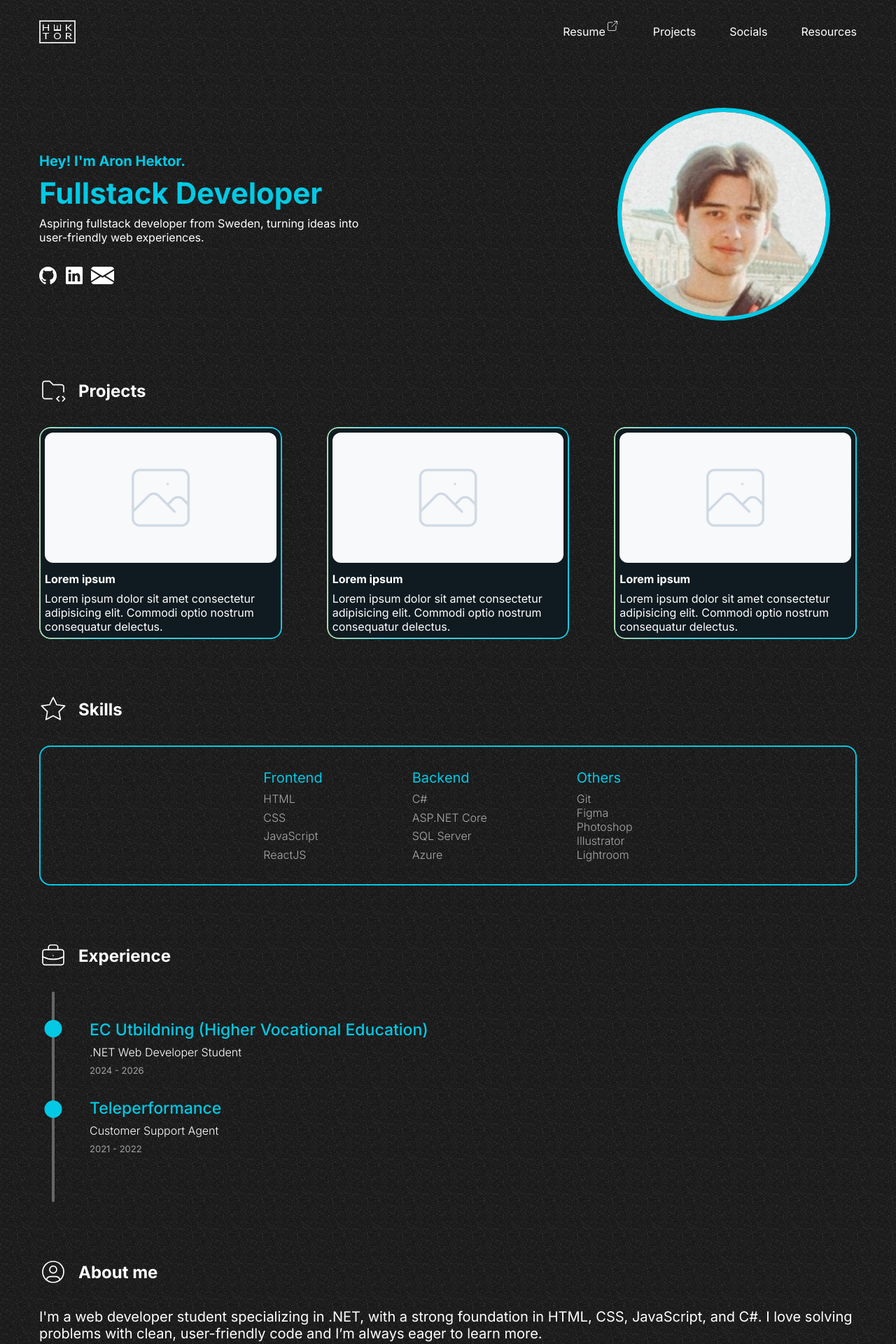
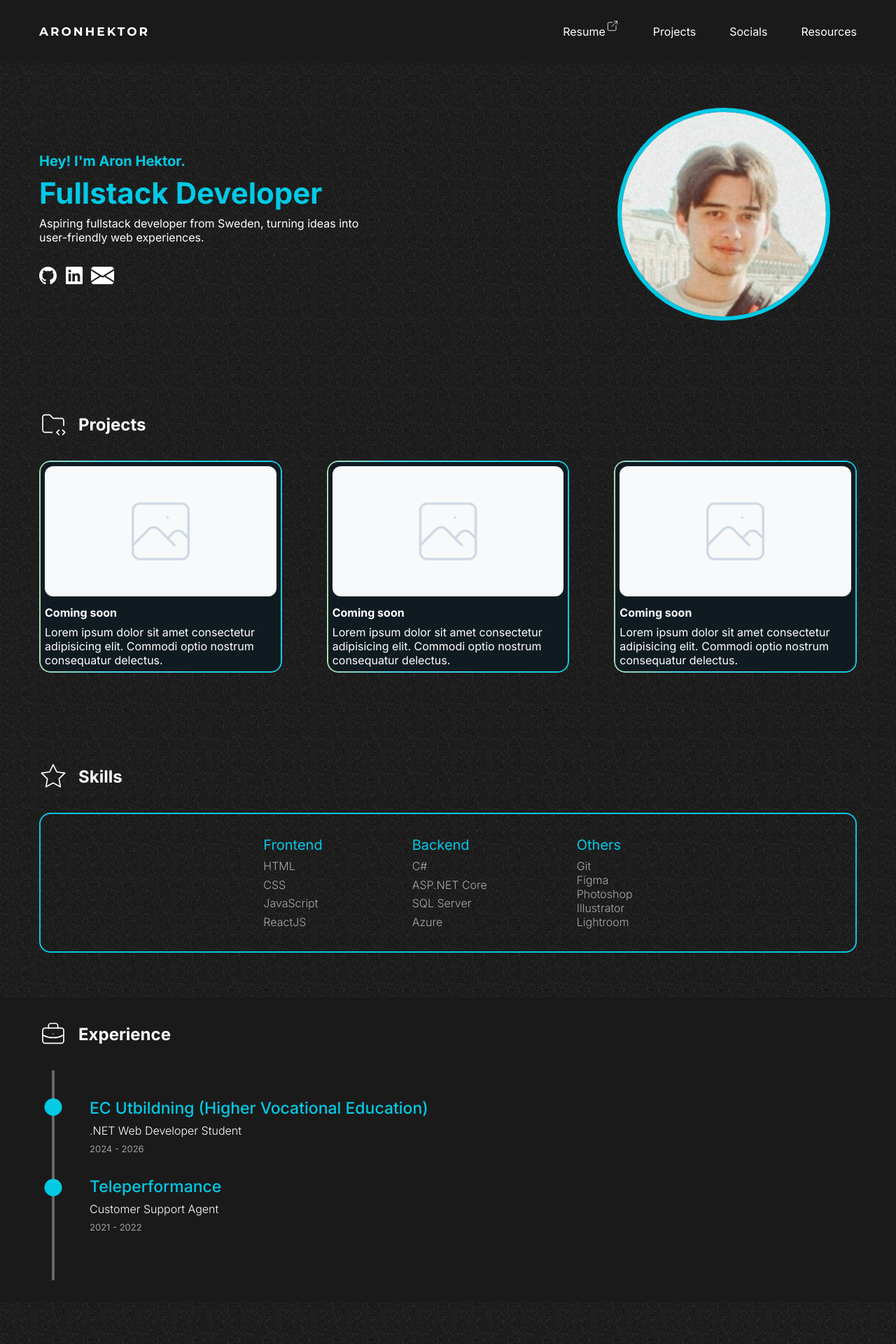
Before and after one commit to AAHektor/aahektor.github.io, a React (Vite) app: page /#/ in a window 1280 px wide. Shown: the top 1920 px of the page at 70% size. Built offline with nearby package versions, Linux system fonts and the light colour scheme.

Commit message:
changed structure, set page-wrapper for each component

```diff
--- a/src/App.css
+++ b/src/App.css
@@ -1,4 +1,6 @@
 @import url('https://fonts.googleapis.com/css2?family=Inter:ital,opsz,wght@0,14..32,100..900;1,14..32,100..900&display=swap');
+@import url('https://fonts.googleapis.com/css2?family=Montserrat:wght@700&display=swap');
+
 
 * { box-sizing: border-box; padding: 0; margin: 0; }
 
@@ -74,6 +76,11 @@
 .card h3 { padding-bottom: .5rem; }
 
 /* HEADER */
+
+#header-section {
+    background: #1a1a1a;
+}
+
 .header {
   display: flex;
   justify-content: space-between;
@@ -81,7 +88,15 @@
   padding: .7rem 0;
   border-radius: 8px;
 }
-.header h1 { font-size: 16px; color: orange; }
+.header h1 {
+  font-size: 17px;
+  color: #fff;
+  font-family: 'Montserrat', sans-serif;
+  letter-spacing: 2px; /* gör att det känns mer “logotypigt” */
+  font-weight: 800;
+  text-transform: uppercase;
+  letter-spacing: 3px;
+ }
 
 /* Visa/dölj logga (klass .logotype) i mobil */
 @media (max-width: 768px) { .logotype { display: none; } }
@@ -109,6 +124,12 @@
 }
 
 /* HERO */
+#hero-section {
+  /* background: #1a1a1a; */
+  padding-top: 3rem;
+  padding-bottom: 3rem;
+}
+
 .socials-links { margin-top: 1rem; display: flex; gap: .1rem; }
 .socials-links img { width: 70%; }
 .socials-links a { transition: transform .2s ease, color .2s ease; }
@@ -116,7 +137,6 @@
 
 .hero-content {
   display: flex;
-  margin-top: 5rem;
   justify-content: space-between;
   gap: 3rem;
 }
@@ -176,7 +196,8 @@
 .card-container-column { display: flex; flex-direction: column; gap: 1.5rem; flex: 1; }
 
 /* PROJECTS */
-.projects-section { margin-top: 5rem; }
+.projects-section { padding-top: 3rem; }
+.projects-section { padding-bottom: 3rem; }
 .projects-section h2 { color: #fff; }
 
 .projects-header-container {
@@ -291,7 +312,16 @@
 }
 
 /* SKILLS */
-.skills-section { margin-top: 5rem; }
+
+#skills-section {
+
+}
+
+.skills-section {
+  padding-top: 3rem;
+  padding-bottom: 3rem;
+
+ }
 .skills-section h2 { color: #fff; }
 
 .skills-header-container {
@@ -319,7 +349,13 @@
 .skill-items { flex: 1; display: flex; flex-direction: column; color: #ffffff9f; font-weight: 300; justify-content: space-between; }
 
 /* EXPERIENCE */
-.experience-section { margin-top: 5rem; }
+
+#experience-section {
+    background: #1a1a1a;
+    padding-top: 1rem;
+    padding-bottom: 1rem;
+}
+
 .experience-section h2 { color: #fff; }
 
 .experience-content { display: flex; gap: 2rem; }
--- a/src/assets/components/About.jsx
+++ b/src/assets/components/About.jsx
@@ -9,6 +9,9 @@
   });
 
   return (
+    <section id='about-section'>
+      <div className='page-wrapper'>
+
         <div ref={ref} className={`about-section fade-right ${inView ? 'is-visible' : ''}`}>
           <div className='about-header-container'>
             <svg
@@ -34,6 +37,8 @@
             <p>I'm a web developer student specializing in .NET, with a strong foundation in HTML, CSS, JavaScript, and C#. I love solving problems with clean, user-friendly code and I’m always eager to learn more.</p>
           </div>
         </div>
+      </div>
+    </section>
   )
 }
 
--- a/src/assets/components/Experience.jsx
+++ b/src/assets/components/Experience.jsx
@@ -9,6 +9,9 @@
   })
 
   return (
+    <section id='experience-section'>
+      <div className='page-wrapper'>
+
         <div ref={ref} className={`experience-section fade-in ${inView ? 'is-visible' : ''}`}>
           <div className='projects-header-container'>
             <svg
@@ -50,6 +53,8 @@
             </div>
           </div>
         </div>
+      </div>
+    </section>
   )
 }
 
--- a/src/assets/components/Footer.jsx
+++ b/src/assets/components/Footer.jsx
@@ -2,6 +2,9 @@
 
 const Footer = () => {
   return (
+    <section id='footer-section'>
+      <div className='page-wrapper'>
+
         <div className='footer-section'>
           <div className='footer-information'>
             <div className='footer-information-item'>
@@ -43,6 +46,8 @@
           </div>
           <span className='copyright-tag'>© 2025 Aron Hektor. All rights reserved.</span>
         </div>
+      </div>
+    </section>
   )
 }
 
--- a/src/assets/components/Header.jsx
+++ b/src/assets/components/Header.jsx
@@ -3,8 +3,11 @@
 
 const Header = () => {
   return (
+    <section id='header-section'>
+      <div className='page-wrapper'>
         <div className='header'>
-      <img className='logotype' src="/mywebsite/images/header/Logo.svg" alt="" />
+          <h1>AronHektor</h1>
+          {/* <img className='logotype' src="/mywebsite/images/header/Logo.svg" alt="" /> */}
           <nav className='navlinks'>
             <a href="/mywebsite/CV.pdf" target="_blank" rel="noopener noreferrer">Resume
               <svg className='external-link'
@@ -28,6 +31,8 @@
             <NavLink>Resources</NavLink>
           </nav>
         </div>
+      </div>
+    </section>
   )
 }
 
--- a/src/assets/components/Hero.jsx
+++ b/src/assets/components/Hero.jsx
@@ -2,6 +2,9 @@
 
 const Hero = () => {
   return (
+    <section id='hero-section'>
+      <div className='page-wrapper'>
+
         <div className='hero-content'>
 
             <div className='hero-content-left'>
@@ -40,6 +43,9 @@
             </div>
 
         </div>
+      </div>
+
+    </section>
   )
 }
 
--- a/src/assets/components/LinkedinConnect.jsx
+++ b/src/assets/components/LinkedinConnect.jsx
@@ -26,6 +26,9 @@
   }, [inView]);
 
   return (
+    <section id='linkedin-section'>
+      <div className='page-wrapper'>
+
         <div ref={appearRef} className={`linkedin-section fade-in ${show ? 'is-visible' : ''}`}>
           <h4>Connect with me on linkedin</h4>
 
@@ -60,6 +63,8 @@
             </div>
           </a>
         </div>
+      </div>
+    </section>
   );
 };
 
--- a/src/assets/components/Projects.jsx
+++ b/src/assets/components/Projects.jsx
@@ -9,6 +9,9 @@
   });
 
   return (
+    <section id='project-section'>
+      <div className='page-wrapper'>
+
         <div ref={ref} className={`projects-section fade-right ${inView ? 'is-visible' : ''}`}>
           <div className='projects-header-container'>
             <svg
@@ -34,7 +37,7 @@
                 <img src="/mywebsite/images/projects/img-placeholder.png" alt="" />
               </div>
                 <div className='project-info'>
-              <h4>Lorem ipsum</h4>
+                  <h4>Coming soon</h4>
                   <p>Lorem ipsum dolor sit amet consectetur adipisicing elit. Commodi optio nostrum consequatur delectus.</p>
               </div>
             </div>
@@ -44,7 +47,7 @@
                 <img src="/mywebsite/images/projects/img-placeholder.png" alt="" />
               </div>
               <div className='project-info'>
-            <h4>Lorem ipsum</h4>
+                <h4>Coming soon</h4>
                 <p>Lorem ipsum dolor sit amet consectetur adipisicing elit. Commodi optio nostrum consequatur delectus.</p>
               </div>
             </div>
@@ -54,12 +57,14 @@
                 <img src="/mywebsite/images/projects/img-placeholder.png" alt="" />
               </div>
                 <div className='project-info'>
-              <h4>Lorem ipsum</h4>
+                  <h4>Coming soon</h4>
                   <p>Lorem ipsum dolor sit amet consectetur adipisicing elit. Commodi optio nostrum consequatur delectus.</p>
               </div>
             </div>
           </div>
         </div>
+      </div>
+    </section>
   )
 }
 
--- a/src/assets/components/Skills.jsx
+++ b/src/assets/components/Skills.jsx
@@ -9,6 +9,9 @@
   });
 
   return (
+    <section id='skills-section'>
+      <div className='page-wrapper'>
+
         <div ref={ref} className={`skills-section fade-left ${inView ? 'is-visible' : ''}`}>
           <div className='skills-header-container'>
             <svg
@@ -58,6 +61,8 @@
             </div>
           </div>
         </div>
+      </div>
+    </section>
   )
 }
 
--- a/src/assets/pages/LandingPage.jsx
+++ b/src/assets/pages/LandingPage.jsx
@@ -11,7 +11,7 @@
 
 const LandingPage = () => {
   return (
-    <div className='page-wrapper'>
+    <div>
 
       <Header></Header>
 
```
Lines whose indentation alone changed are shown as unchanged.
